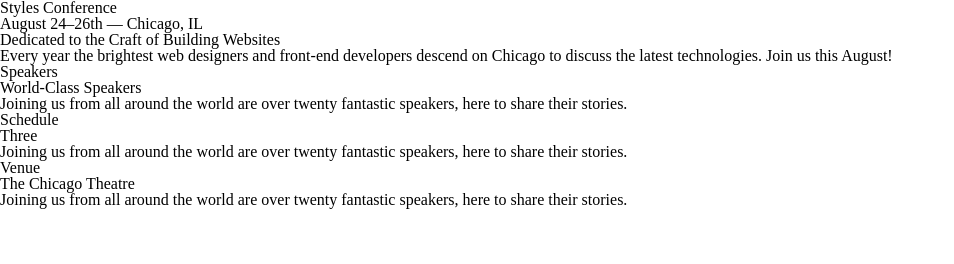
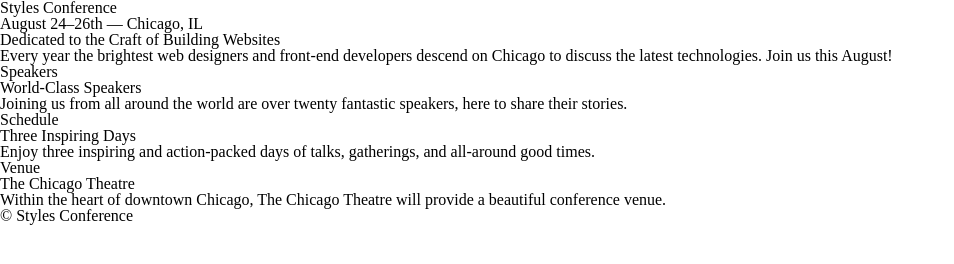
Before and after one commit to 266946/styles-conference, a plain HTML site: page index.html in a window 1280 px wide. Shown: the whole page, without its empty margins (0-954 px from the left). Drawn offline with Linux system fonts and the light colour scheme.

Commit message:
Update index.html

```diff
--- a/index.html
+++ b/index.html
@@ -27,17 +27,20 @@
 
             <section>
                 <h5>Schedule</h5>
-                <h3>Three</h3>
-                 <p>Joining us from all around the world are over twenty fantastic speakers, here to share their stories.</p>
+                <h3>Three Inspiring Days</h3>
+                 <p>Enjoy three inspiring and action-packed days of talks, gatherings, and all-around good times.</p>
             </section>
 
             <section>
                 <h5>Venue</h5>
                 <h3>The Chicago Theatre</h3>
-                <p>Joining us from all around the world are over twenty fantastic speakers, here to share their stories.</p>
+                <p>Within the heart of downtown Chicago, The Chicago Theatre will provide a beautiful conference venue.</p>
             </section>
 
 
           </section>
+            <footer>
+                <small>&copy; Styles Conference</small>
+            </footer>
      </body>
 </html>
```
